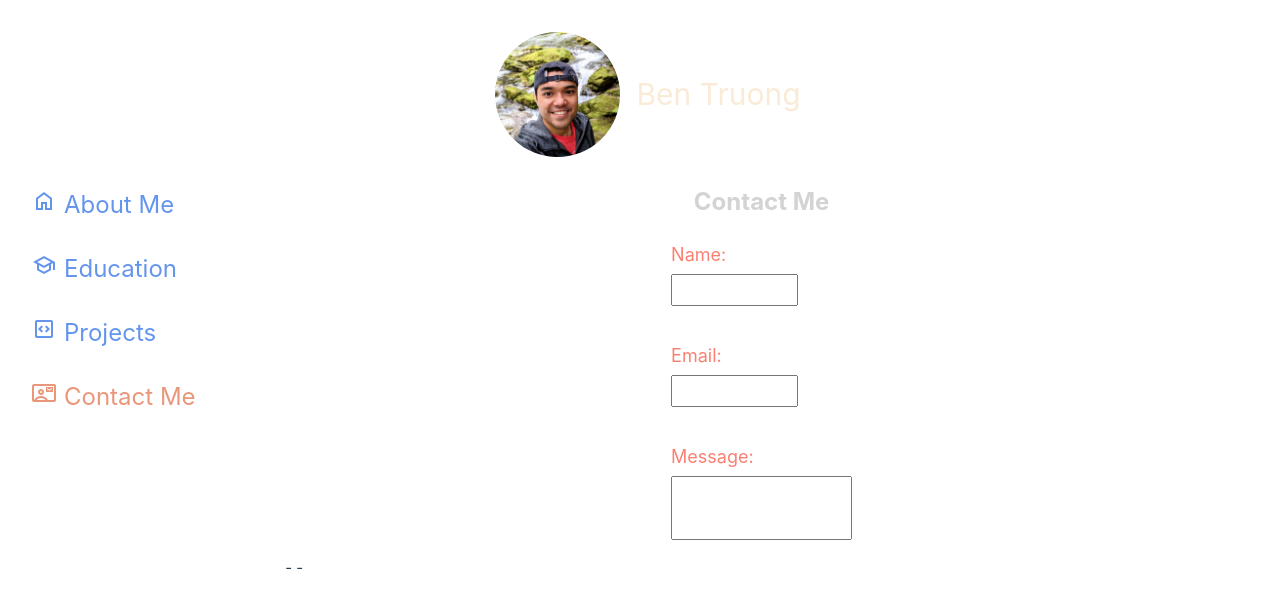
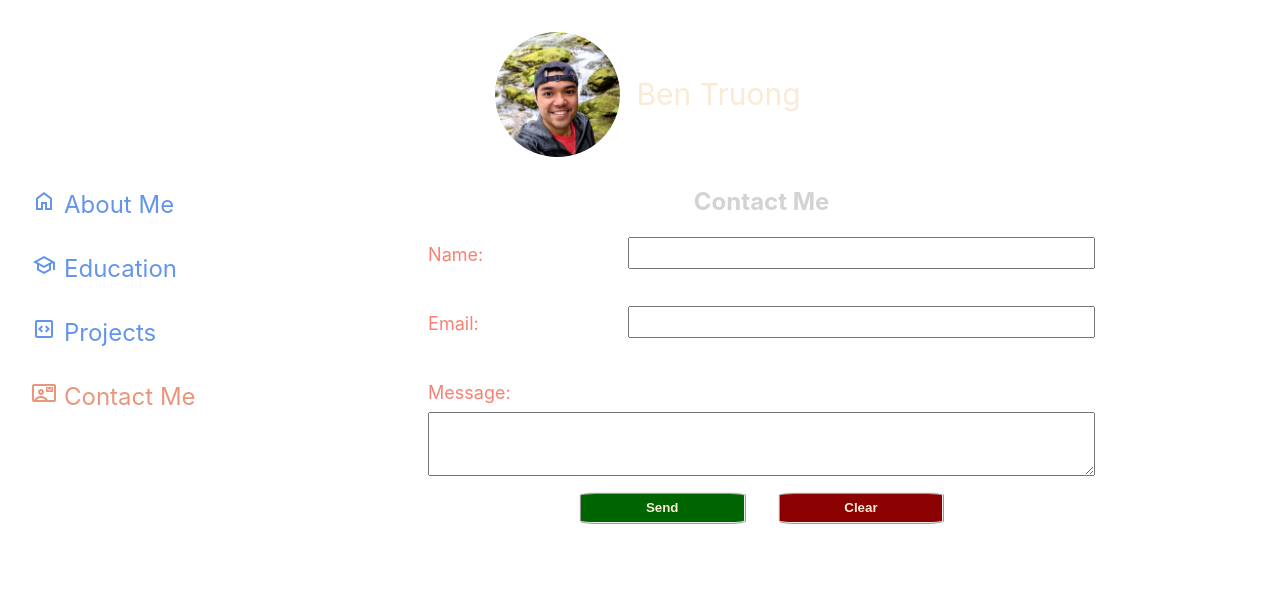
Before and after one commit to benttruong/personal-website, a Vue app: page /contact in a window 1280 px wide. Shown: the top 608 px of the page. Built offline with nearby package versions, Linux system fonts and the light colour scheme.

Commit message:
completed contact form

```diff
--- a/index.html
+++ b/index.html
@@ -3,6 +3,7 @@
   <head>
     <meta charset="UTF-8" />
     <meta name="viewport" content="width=device-width, initial-scale=1.0" />
+     <link rel="shortcut icon" type="image/png" href="/src/assets/images/person-icon.png"/>
     <link href="https://fonts.googleapis.com/icon?family=Material+Icons" rel="stylesheet" />
     <link rel="stylesheet" href="https://fonts.googleapis.com/css2?family=Material+Symbols+Outlined:opsz,wght,FILL,GRAD@48,400,0,0" />
     <link
--- a/src/components/MainHeader.vue
+++ b/src/components/MainHeader.vue
@@ -30,6 +30,12 @@ header {
     width: 75px;
     height: 75px;
   }
+}
 
+@media (min-width: 415px) and (max-width: 1023px) {
+  .logo {
+    width: 100px;
+    height: 100px;
+  }
 }
 </style>
--- a/src/components/NavBar.vue
+++ b/src/components/NavBar.vue
@@ -30,13 +30,13 @@
 </template>
 
 <style scoped>
-@media (max-width: 414px) {
+@media (max-width: 767px) {
   p {
     display: none;
   }
 }
 
-@media (min-width: 414px) and (max-width: 1023px) {
+@media (min-width: 768px) and (max-width: 1023px) {
   p {
     font-size: large;
   }
--- a/src/views/ContactMe.vue
+++ b/src/views/ContactMe.vue
@@ -1,35 +1,64 @@
 <script setup>
+function send() {
+  const name = document.getElementById('name').value
+  const email = document.getElementById('email').value
+  const message = document.getElementById('message').value
 
-
-
+  console.log(
+    '============ MESSAGE ============\n' +
+      'Name: ' + name + '\n' +
+      'Email: ' + email +'\n' +
+      'Message: ' + message +'\n' +
+    '============ ******* ============');
+}
 </script>
-
 <template>
   <span class="section-header">Contact Me</span>
-  <div class="container">
-    <div class="info">
+  <form class="container" @submit.prevent="send">
+    <section class="info">
       <label for="name">Name:</label>
-      <input type="text" id="name" />
-    </div>
-    <div class="info">
+      <input type="text" id="name" required />
+    </section>
+    <section class="info">
       <label for="email">Email:</label>
-      <input type="email" id="email" />
-    </div>
-    <div class="message">
+      <input type="email" id="email" required />
+    </section>
+    <section class="message">
       <label for="message">Message:</label>
-      <input type="text" id="message" />
-    </div>
-  </div>
-
-  <div>
-    <p id="test">{{ name }} - {{ email }} - {{ message }}</p>
-  </div>
+      <textarea type="text" id="message" required></textarea>
+    </section>
+    <section class="buttons">
+      <button type="submit" id="send">Send</button>
+      <button type="reset" id="clear">Clear</button>
+    </section>
+  </form>
 </template>
 
 <style scoped>
+@media (max-width: 414px) {
+  form {
+    padding: 0;
+  }
+}
+
+@media (min-width: 768px) and (max-width: 1023px) {
+  form {
+    padding: 0 10%;
+  }
+}
+
+@media (min-width: 1024px) {
+  form {
+    padding: 0 15%;
+  }
+
+  label {
+    font-size: larger;
+  }
+}
+
 label {
   padding: 0.25rem 0;
-  font-size: larger;
   color: salmon;
   width: 30%;
 }
@@ -38,19 +67,18 @@ label {
   /* margin: 2rem; */
   padding: 1rem 0;
   display: flex;
-  flex-direction: column;
+  flex-direction: row;
   justify-items: center;
 }
 
 input {
-    padding: 0.5rem 0;
   height: 2rem;
   width: 70%;
 }
 
 .message {
-    display: flex;
-    flex-direction: column;
+  display: flex;
+  flex-direction: column;
   padding: 1rem 0;
 }
 
@@ -59,7 +87,26 @@ input {
   height: 4rem;
 }
 
-.container{
-    justify-items: center;
+.buttons {
+  text-align: center;
+}
+
+button {
+  margin: 0 1rem;
+  width: 25%;
+  height: 2rem;
+  color: antiquewhite;
+  font-weight: bolder;
+  border-radius: 10%;
+  border: 2px;
+  border-style: ridge;
+}
+
+#send {
+  background-color: darkgreen;
+}
+
+#clear {
+  background-color: darkred;
 }
 </style>
```
Also changed, not shown: src/assets/images/person-icon.png (added).
